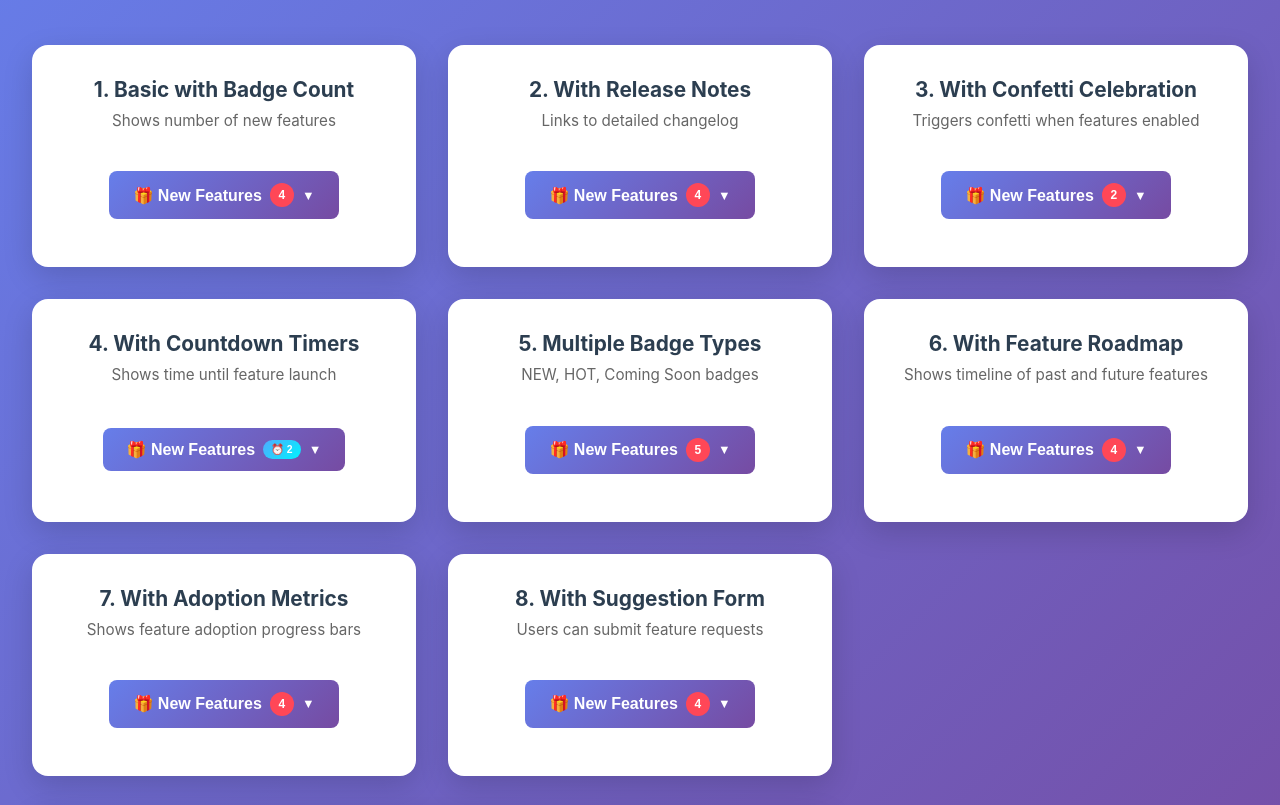
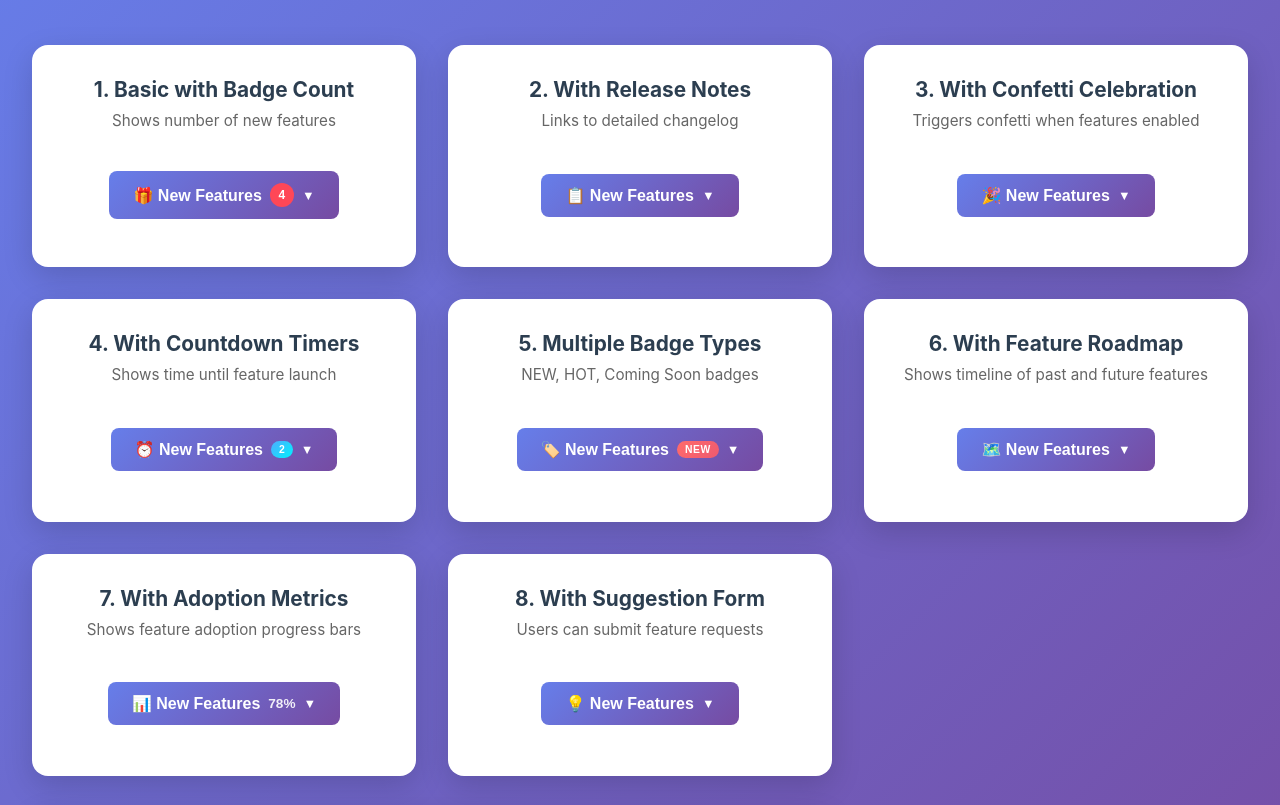
Before and after one commit to moti-og/new-features-ads, a website: page index.html in a window 1280 px wide. Shown: the part 116-921 px from the top of the page. Drawn offline with nearby package versions, Linux system fonts and the light colour scheme.

Commit message:
Make each button visually distinct with unique icons and badges to preview their feature

```diff
--- a/index.html
+++ b/index.html
@@ -37,8 +37,7 @@
             </div>
             <div class="demo-area">
                 <button class="new-features-btn" id="btn2">
-                    🎁 New Features
-                    <span class="feature-count-badge">4</span>
+                    📋 New Features
                     <span class="dropdown-arrow">▼</span>
                 </button>
             </div>
@@ -52,8 +51,7 @@
             </div>
             <div class="demo-area">
                 <button class="new-features-btn" id="btn3">
-                    🎁 New Features
-                    <span class="feature-count-badge">2</span>
+                    🎉 New Features
                     <span class="dropdown-arrow">▼</span>
                 </button>
             </div>
@@ -67,8 +65,8 @@
             </div>
             <div class="demo-area">
                 <button class="new-features-btn" id="btn4">
-                    🎁 New Features
-                    <span class="countdown-badge">⏰ 2</span>
+                    ⏰ New Features
+                    <span class="countdown-badge">2</span>
                     <span class="dropdown-arrow">▼</span>
                 </button>
             </div>
@@ -82,8 +80,8 @@
             </div>
             <div class="demo-area">
                 <button class="new-features-btn" id="btn5">
-                    🎁 New Features
-                    <span class="feature-count-badge">5</span>
+                    🏷️ New Features
+                    <span class="new-badge" style="position: relative; animation: none;">NEW</span>
                     <span class="dropdown-arrow">▼</span>
                 </button>
             </div>
@@ -97,8 +95,7 @@
             </div>
             <div class="demo-area">
                 <button class="new-features-btn" id="btn6">
-                    🎁 New Features
-                    <span class="feature-count-badge">4</span>
+                    🗺️ New Features
                     <span class="dropdown-arrow">▼</span>
                 </button>
             </div>
@@ -112,8 +109,8 @@
             </div>
             <div class="demo-area">
                 <button class="new-features-btn" id="btn7">
-                    🎁 New Features
-                    <span class="feature-count-badge">4</span>
+                    📊 New Features
+                    <span style="color: rgba(255,255,255,0.9); font-size: 0.85rem; font-weight: 600;">78%</span>
                     <span class="dropdown-arrow">▼</span>
                 </button>
             </div>
@@ -127,8 +124,7 @@
             </div>
             <div class="demo-area">
                 <button class="new-features-btn" id="btn8">
-                    🎁 New Features
-                    <span class="feature-count-badge">4</span>
+                    💡 New Features
                     <span class="dropdown-arrow">▼</span>
                 </button>
             </div>
```
